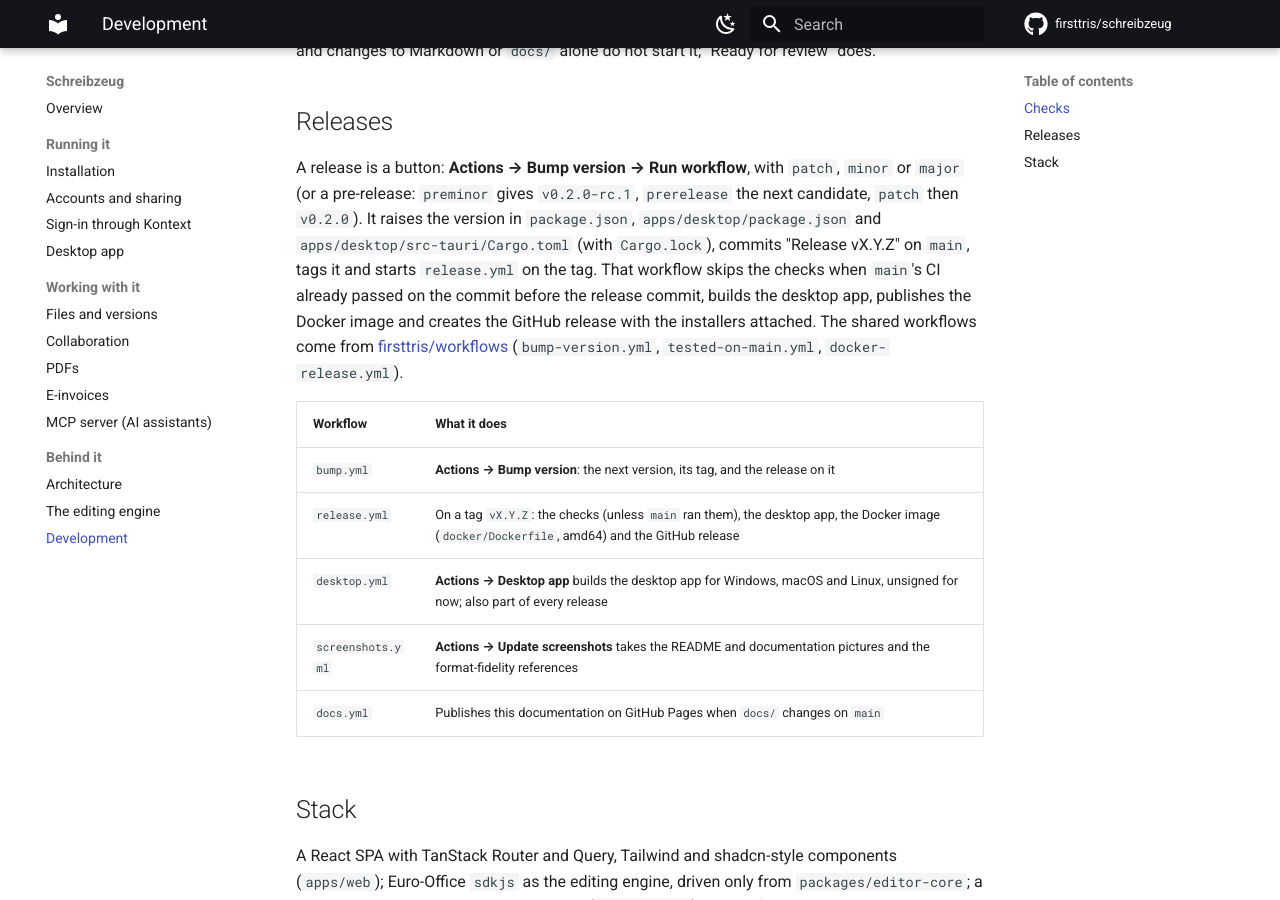
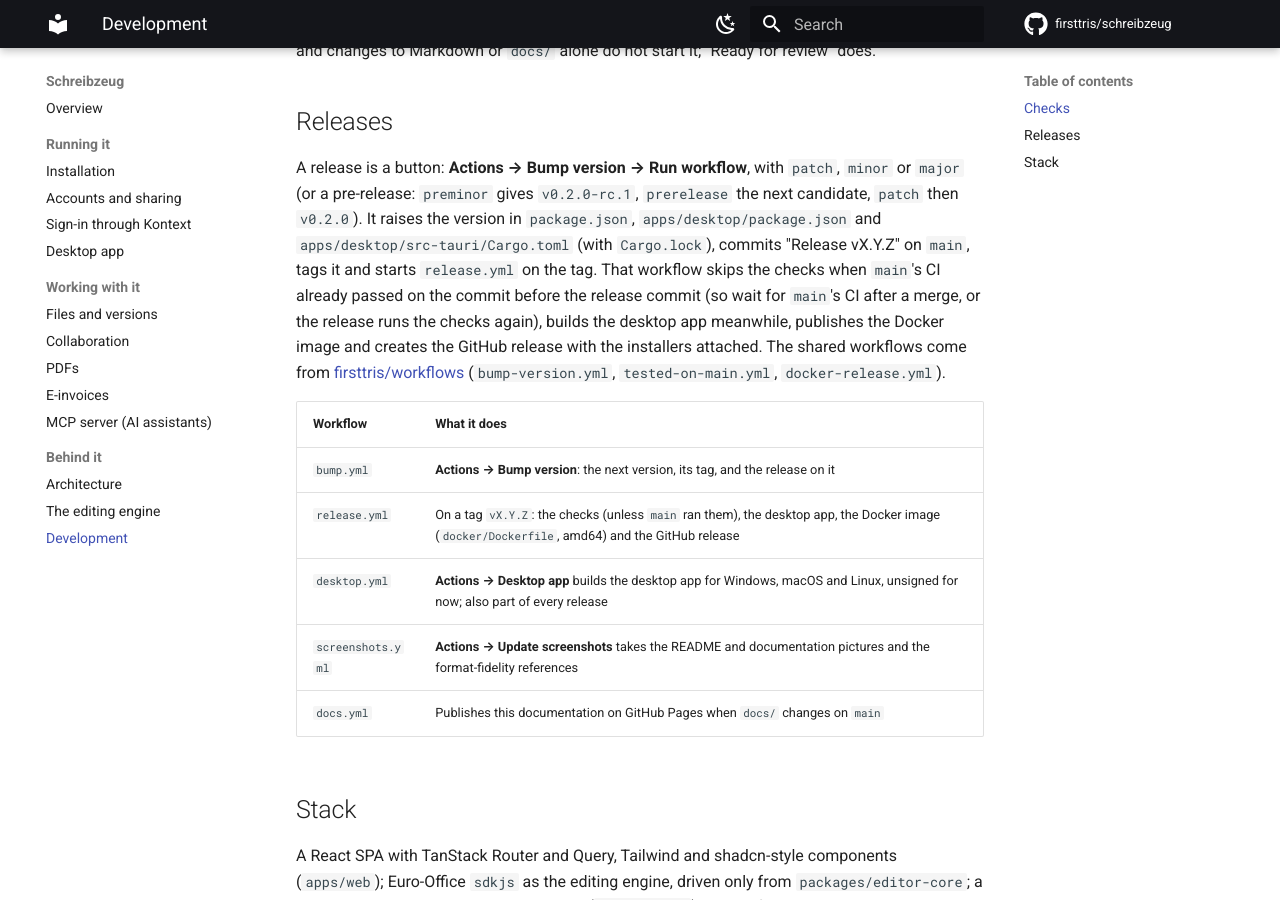
Before and after one commit to firsttris/schreibzeug, an MkDocs documentation site: the page built from docs/development.md, in a window 1280 px wide and 900 px high, scrolled down 775 px. Built offline with MkDocs 1.6.1 and Material for MkDocs 9.7.7, drawn with Linux system fonts in a browser that asks for light colours; comment, search, counter and statistics services are not loaded.

Commit message:
Release: build the desktop app while the checks run, cache the engine layer (#9)
A release ran its three stages one after the other: the checks (5 min),
then the desktop builds (Windows 9 min), then the image, in which the
engine's preparation downloaded 632 MB and generated the fonts again every
time, since COPY . . came before it.

- release.yml: the desktop app no longer waits for the checks; the Docker
  release still needs both, so nothing is published unless they pass.
- Dockerfile: engine/ is copied and prepared in a layer of its own, before
  the rest of the sources, and its download is dropped from the layer.
  The release's registry cache (mode=max) keeps it while engine/ is
  unchanged.
- development.md: wait for main's CI after a merge, or the release runs
  the checks again; release.yml's header no longer names a script that
  does not exist.


Claude-Session: https://claude.ai/code/session_01DMuEQpQWpvDmbMYc344Dtt

Co-authored-by: Claude <noreply@anthropic.com>

```diff
--- a/docs/development.md
+++ b/docs/development.md
@@ -39,7 +39,8 @@ A release is a button: **Actions → Bump version → Run workflow**, with `patc
 `v0.2.0`). It raises the version in `package.json`, `apps/desktop/package.json` and
 `apps/desktop/src-tauri/Cargo.toml` (with `Cargo.lock`), commits "Release vX.Y.Z" on `main`, tags
 it and starts `release.yml` on the tag. That workflow skips the checks when `main`'s CI already
-passed on the commit before the release commit, builds the desktop app, publishes the Docker image
+passed on the commit before the release commit (so wait for `main`'s CI after a merge, or the
+release runs the checks again), builds the desktop app meanwhile, publishes the Docker image
 and creates the GitHub release with the installers attached. The shared workflows come from
 [firsttris/workflows](https://github.com/firsttris/workflows) (`bump-version.yml`,
 `tested-on-main.yml`, `docker-release.yml`).
```
Also changed, not shown: 2 other files.
